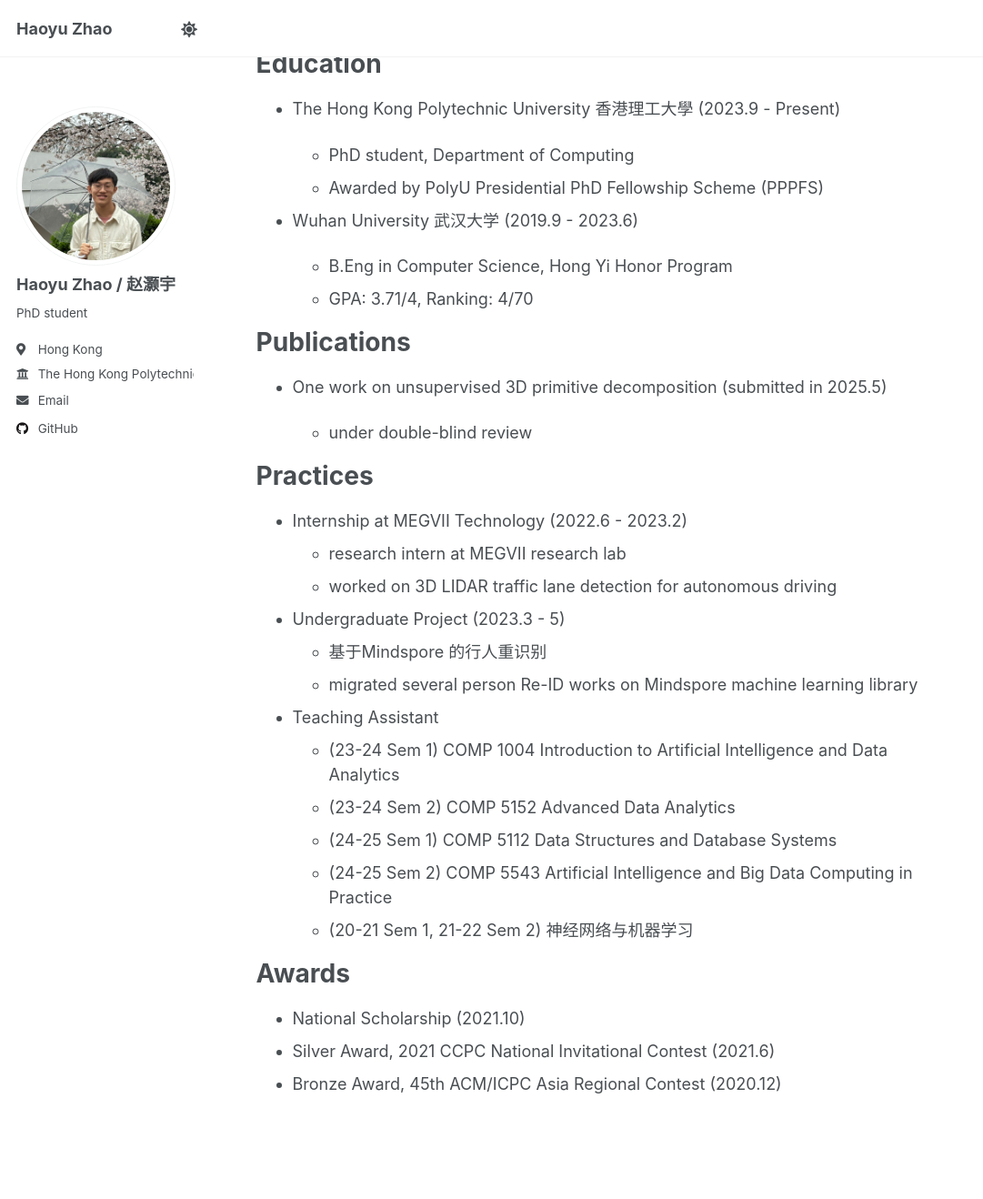
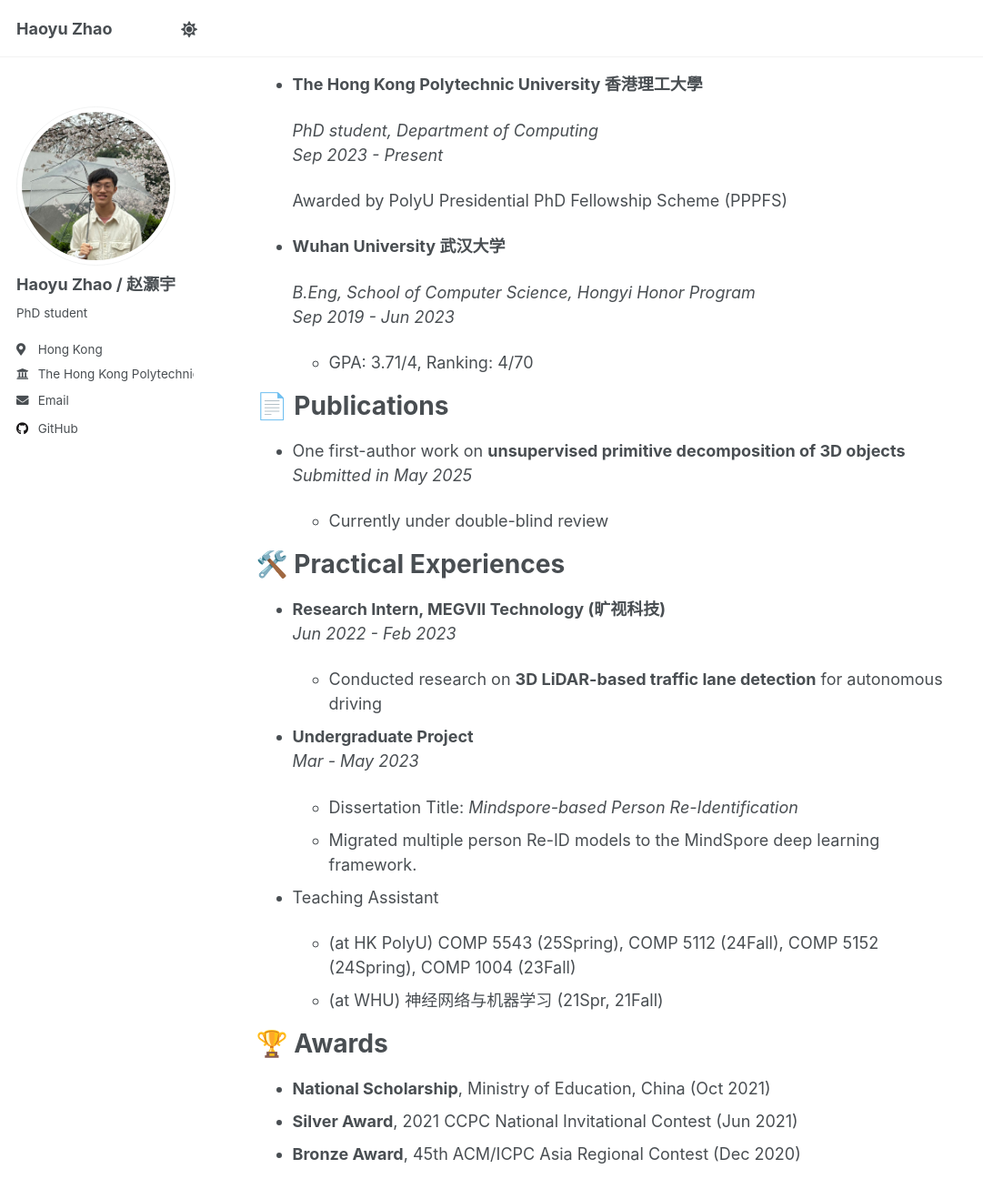
Before and after one commit to Haoyu1004/Haoyu1004.github.io, a Jekyll site: the page built from _pages/about.md, in a window 1280 px wide and 1400 px high, scrolled down 373 px. Shown: the top 1318 px of the window at 91% size, without its empty margins (0-1081 px from the left). Built offline with Jekyll 4.4.1, drawn with Linux system fonts in a browser that asks for light colours; some of the changed text lies outside the part shown.

Commit message:
format update

```diff
--- a/_pages/about.md
+++ b/_pages/about.md
@@ -10,47 +10,54 @@ redirect_from:
 
 Hi, I’m Haoyu Zhao (赵灏宇) — welcome to my homepage!
 
-I am currently a PhD student in the [vLAR](https://vlar-group.github.io/) group at The Hong Kong Polytechnic University, supervised by Porf. Bo Yang. My research focuses on 3D computer vision, specifically point cloud analysis.
+I am currently a PhD student in the [vLAR](https://vlar-group.github.io/) group at The Hong Kong Polytechnic University, supervised by Prof. Bo Yang. My research focuses on 3D computer vision, specifically object point cloud analysis.
 
-Before that, I received my B.Eng. from the School of Computer Science, Wuhan University, in 2023. During my undergraduate studies, I conducted research in the [MARS](https://marswhu.github.io/) group led by Prof. Mang Ye, where I began my academic journey and completed my undergraduate project.
+Before that, I received my B.Eng. in Computer Science from Wuhan University in 2023. During my undergraduate studies, I conducted research in the [MARS](https://marswhu.github.io/) group led by Prof. Mang Ye, where I began my academic journey and completed my undergraduate project.
 
-# Education
+# 🎓 Education
 
-- The Hong Kong Polytechnic University 香港理工大學 (2023.9 - Present)
+- **The Hong Kong Polytechnic University 香港理工大學**
 
-  - PhD student, Department of Computing
-  - Awarded by PolyU Presidential PhD Fellowship Scheme (PPPFS)
+  *PhD student, Department of Computing*
+  *Sep 2023 - Present*
 
-- Wuhan University 武汉大学 (2019.9 - 2023.6)
+  Awarded by PolyU Presidential PhD Fellowship Scheme (PPPFS)
 
-  - B.Eng in Computer Science, Hong Yi Honor Program
+- **Wuhan University 武汉大学**
+
+  *B.Eng, School of Computer Science, Hongyi Honor Program*
+  *Sep 2019 - Jun 2023*
+
   - GPA: 3.71/4, Ranking: 4/70
 
-# Publications
+# 📄 Publications
 
-- One work on unsupervised 3D primitive decomposition (submitted in 2025.5)
+- One first-author work on **unsupervised primitive decomposition of 3D objects**
+  *Submitted in May 2025*
 
-  - under double-blind review
+  - Currently under double-blind review
 
-# Practices
+# 🛠️ Practical Experiences
 
-- Internship at MEGVII Technology (2022.6 - 2023.2)
-  - research intern at MEGVII research lab
-  - worked on 3D LIDAR traffic lane detection for autonomous driving
+- **Research Intern, MEGVII Technology (旷视科技)**
+  *Jun 2022 - Feb 2023*
 
-- Undergraduate Project (2023.3 - 5)
-  - 基于Mindspore 的行人重识别
-  - migrated several person Re-ID works on Mindspore machine learning library
+  - Conducted research on **3D LiDAR-based traffic lane detection** for autonomous driving
+
+
+- **Undergraduate Project**
+  *Mar - May 2023*
+
+  - Dissertation Title: *Mindspore-based Person Re-Identification*
+  - Migrated multiple person Re-ID models to the MindSpore deep learning framework.
+
 
 - Teaching Assistant
-  - (23-24 Sem 1) COMP 1004 Introduction to Artificial Intelligence and Data Analytics
-  - (23-24 Sem 2) COMP 5152 Advanced Data Analytics
-  - (24-25 Sem 1) COMP 5112 Data Structures and Database Systems
-  - (24-25 Sem 2) COMP 5543 Artificial Intelligence and Big Data Computing in Practice
-  - (20-21 Sem 1, 21-22 Sem 2) 神经网络与机器学习
+  - (at HK PolyU)  COMP 5543 (25Spring), COMP 5112 (24Fall), COMP 5152 (24Spring), COMP 1004 (23Fall)
+  - (at WHU) 神经网络与机器学习 (21Spr, 21Fall)
 
-# Awards
+# 🏆 Awards
 
-- National Scholarship (2021.10)
-- Silver Award, 2021 CCPC National Invitational Contest (2021.6)
-- Bronze Award, 45th ACM/ICPC Asia Regional Contest (2020.12)
+- **National Scholarship**, Ministry of Education, China (Oct 2021)
+- **Silver Award**, 2021 CCPC National Invitational Contest (Jun 2021)
+- **Bronze Award**, 45th ACM/ICPC Asia Regional Contest (Dec 2020)
```
Also changed, not shown: 1 other file.
